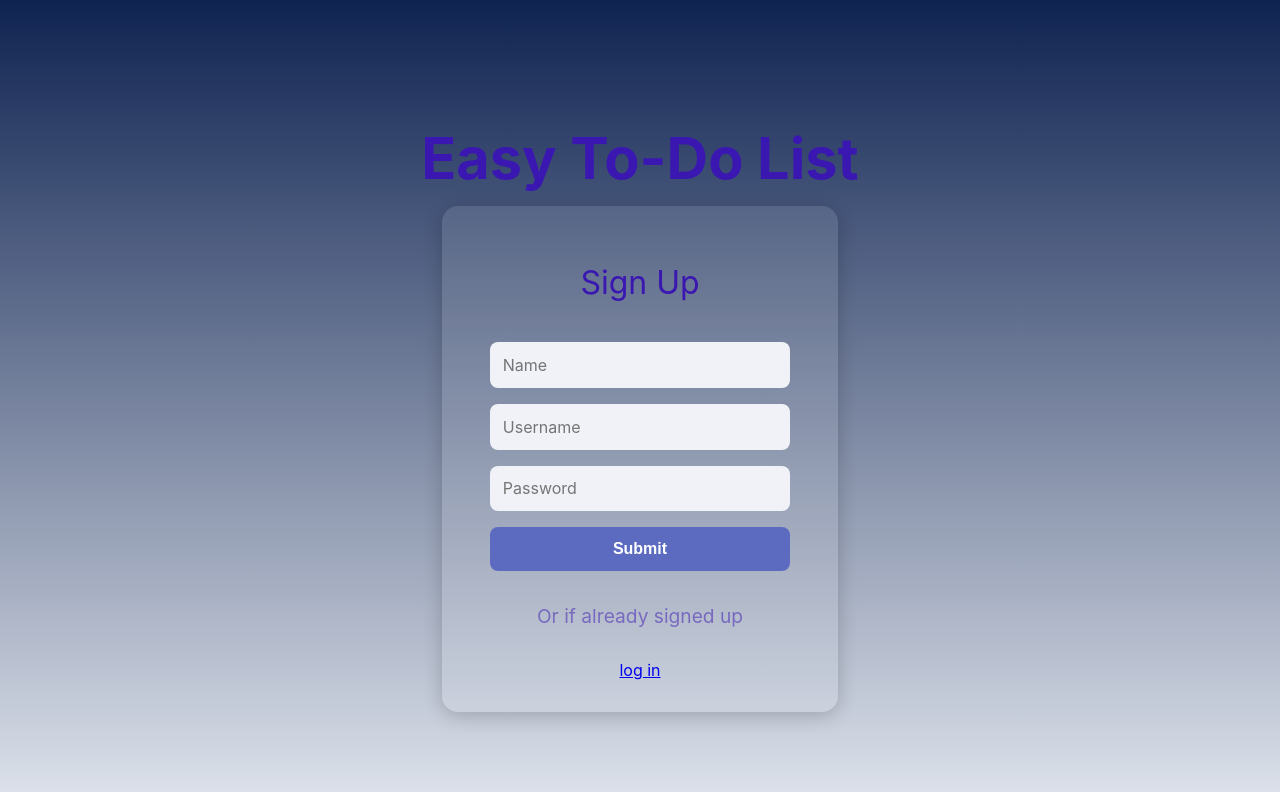
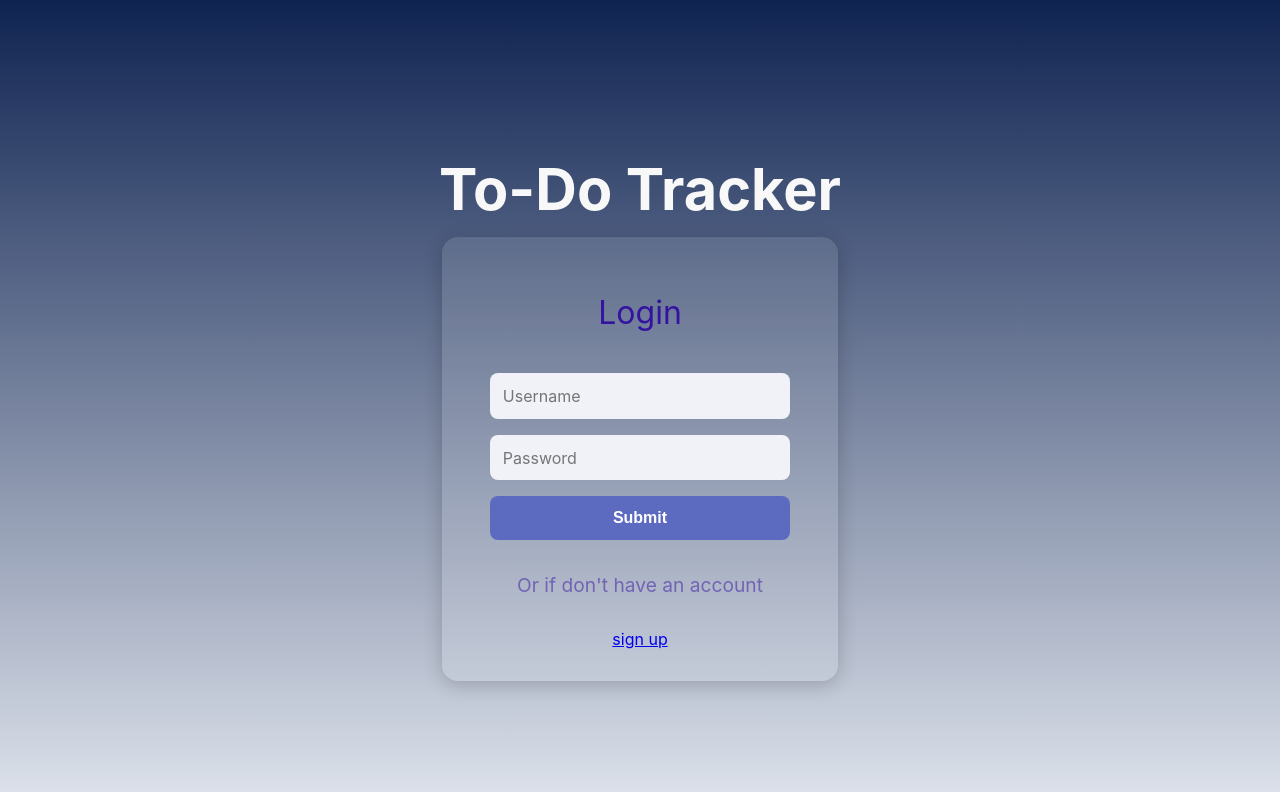
Before and after one commit to aarushikulkarni/to-do, a React app: page / in a window 1280 px wide. Shown: the top 792 px of the page. Built offline with nearby package versions, Linux system fonts and the light colour scheme; the HTML template or start-up script is replaced by a standard one.

Commit message:
made some visual changes and display log in first

```diff
--- a/src/App.css
+++ b/src/App.css
@@ -1,6 +1,6 @@
 body {
   margin: 0;
-  color: rgb(59, 23, 178);
+  color: rgb(52, 19, 161);
   font-family: Inter, Avenir, Helvetica, Arial, sans-serif;
   background-image: linear-gradient(to bottom, #0f2351, #dde2eb);
   background-repeat: no-repeat;
@@ -37,7 +37,7 @@ body {
 
 .app-title {
   margin-bottom: 1rem;
-  color: rgb(59, 23, 178);
+  color: rgb(248, 248, 248);
   font-size: 2rem;
   font-weight: 600
 }
@@ -190,5 +190,4 @@ body {
   right: 20px;
   color: white;
   text-decoration: none;
-  font-weight: bold;
 }
--- a/src/App.jsx
+++ b/src/App.jsx
@@ -6,7 +6,7 @@ import './App.css';
 
 const App = () => {
   const [loggedIn, setLoggedIn] = useState(false);
-  const [isSignup, setIsSignup] = useState(true);
+  const [isLogin, setIsLogin] = useState(true);
 
   if (loggedIn) {
     return (
@@ -16,15 +16,15 @@ const App = () => {
 
   return (
     <div>
-      {isSignup ? (
+      {isLogin ? (
+        <LoginPage
+          onLogin={() => setLoggedIn(true)}
+          switchToSignup={() => setIsLogin(false)}
+        />
+      ) : (
         <SignupPage
           onLogin={() => setLoggedIn(true)}
-          switchToLogin={() => setIsSignup(false)}
-        />
-      ) : (
-        <LoginPage
-          onLogin={() => setLoggedIn(true)}
-          switchToSignup={() => setIsSignup(true)}
+          switchToLogin={() => setIsLogin(true)}
         />
       )}
     </div>
--- a/src/LoginPage.jsx
+++ b/src/LoginPage.jsx
@@ -37,7 +37,7 @@ const LoginPage = ({ onLogin, switchToSignup }) => {
 
     return (
         <div className="content">
-            <h1 className="app-title">Easy To-Do List</h1>
+            <h1 className="app-title">To-Do Tracker</h1>
             <form className = "login-form" onSubmit = {handleSubmit}>
                 <h2>Login</h2>
                 <input
--- a/src/SignUpPage.jsx
+++ b/src/SignUpPage.jsx
@@ -38,7 +38,7 @@ const SignupPage = ({ onLogin, switchToLogin}) => {
 
     return (
         <div className="content">
-            <h1 className="app-title">Easy To-Do List</h1>
+            <h1 className="app-title">To-Do Tracker</h1>
             <form className="login-form" onSubmit={handleSubmit}>
                 <h2>Sign Up</h2>
                 <input
```
